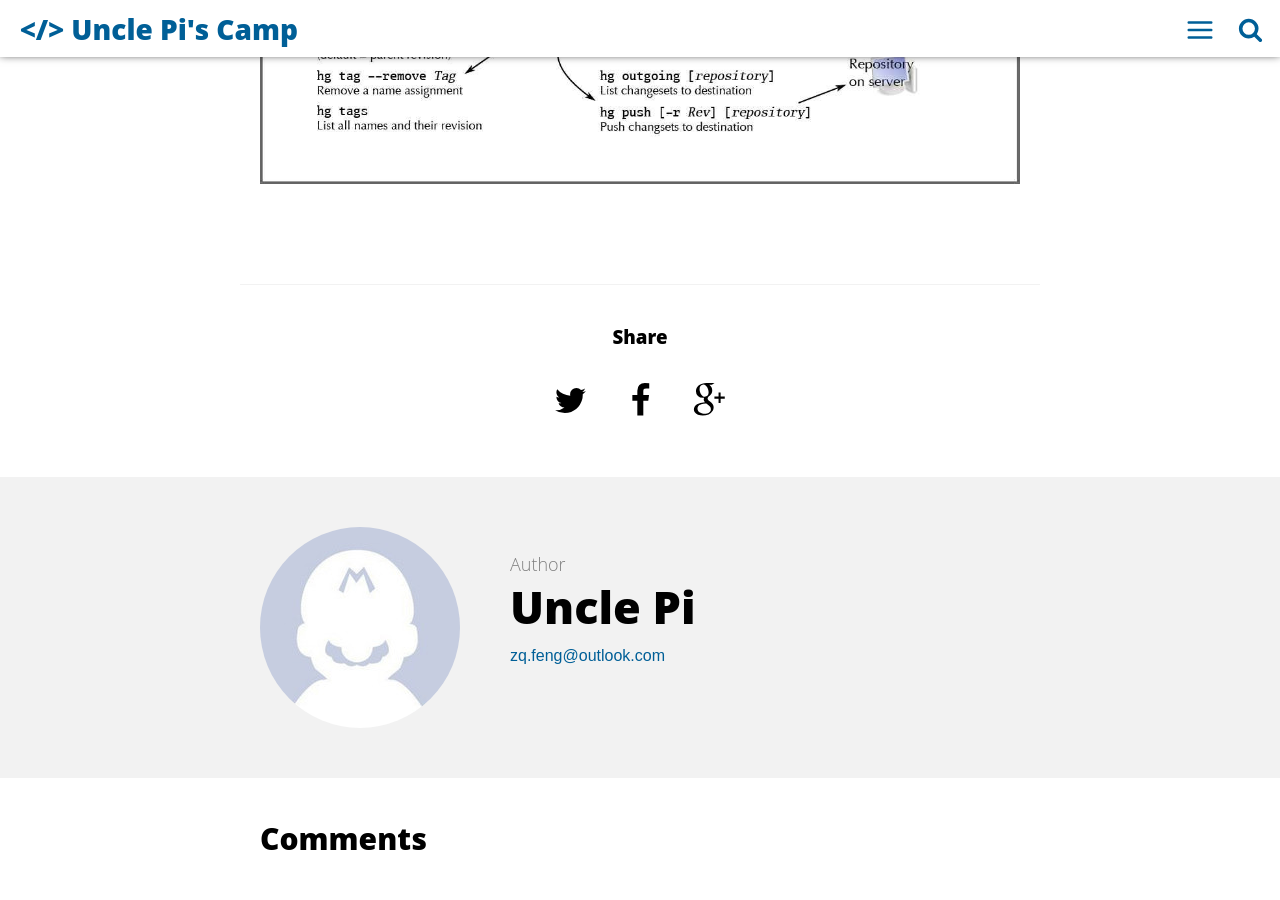
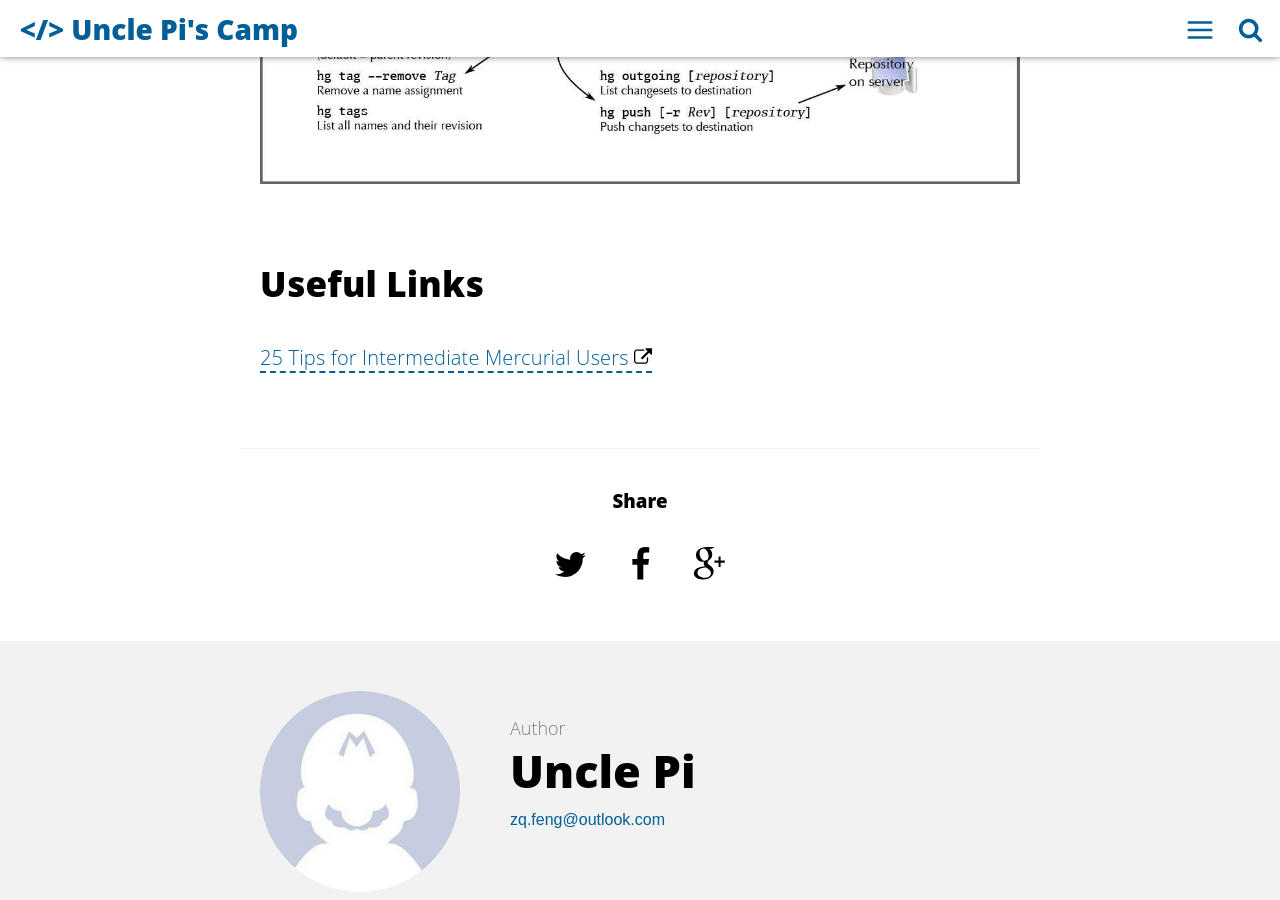
Before and after one commit to simfeng/microblog, a Jekyll site: the page built from _posts/2016-07-21-mercurial-usage.md, in a window 1280 px wide and 900 px high, scrolled down 9442 px. Built offline with Jekyll 4.4.1, drawn with Linux system fonts in a browser that asks for light colours; comment, search, counter and statistics services are not loaded.

Commit message:
modify mercurial usage

```diff
--- a/_posts/2016-07-21-mercurial-usage.md
+++ b/_posts/2016-07-21-mercurial-usage.md
@@ -200,3 +200,8 @@ show current branch
     # merge in changeset from another branch
 
 ![mercurial cheetset](/assets/img/mercurial_usage/hg.jpg)
+
+
+## Useful Links
+
+[25 Tips for Intermediate Mercurial Users](http://antonym.org/2010/04/25-tips-for-intermediate-mercurial-users.html)
```
